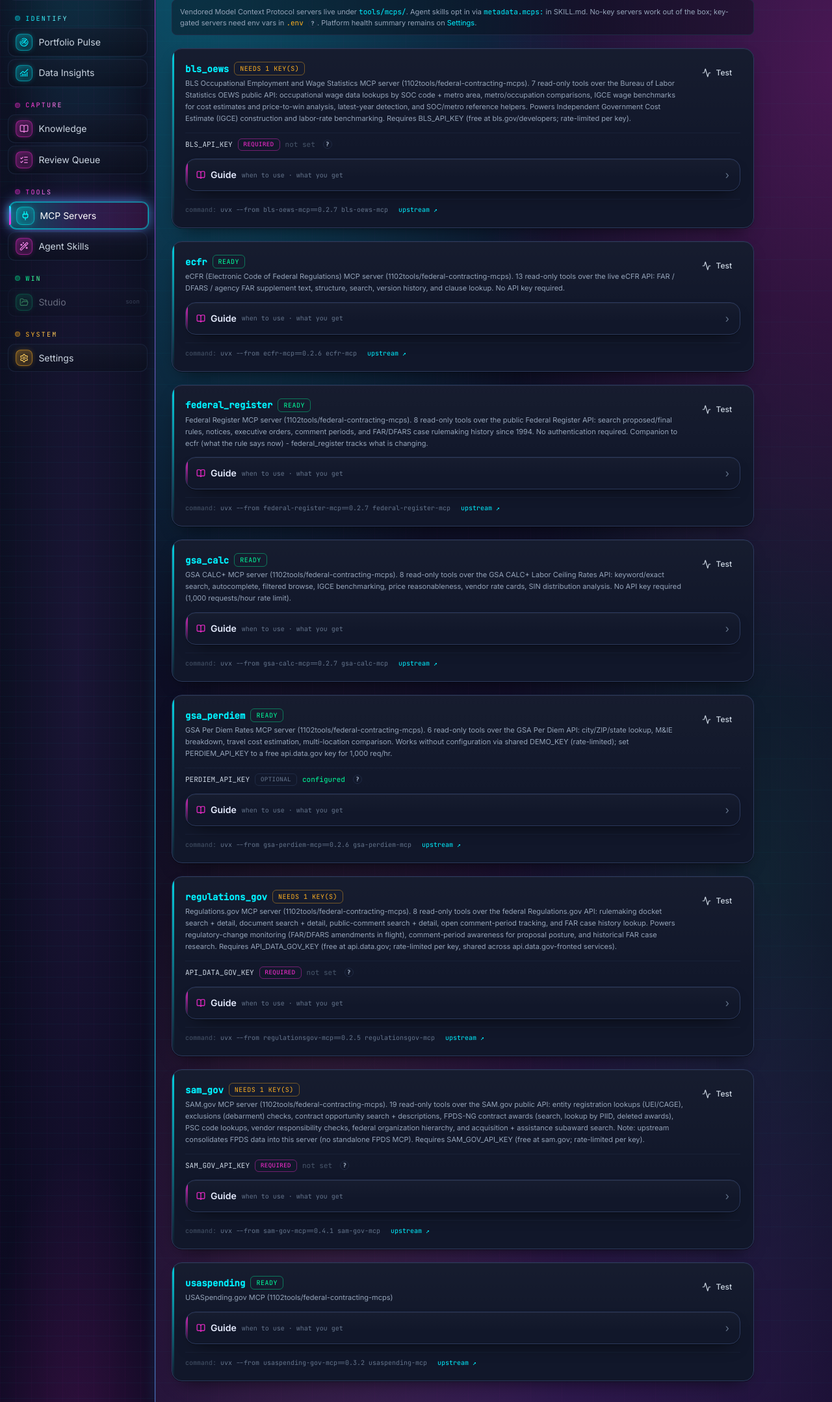
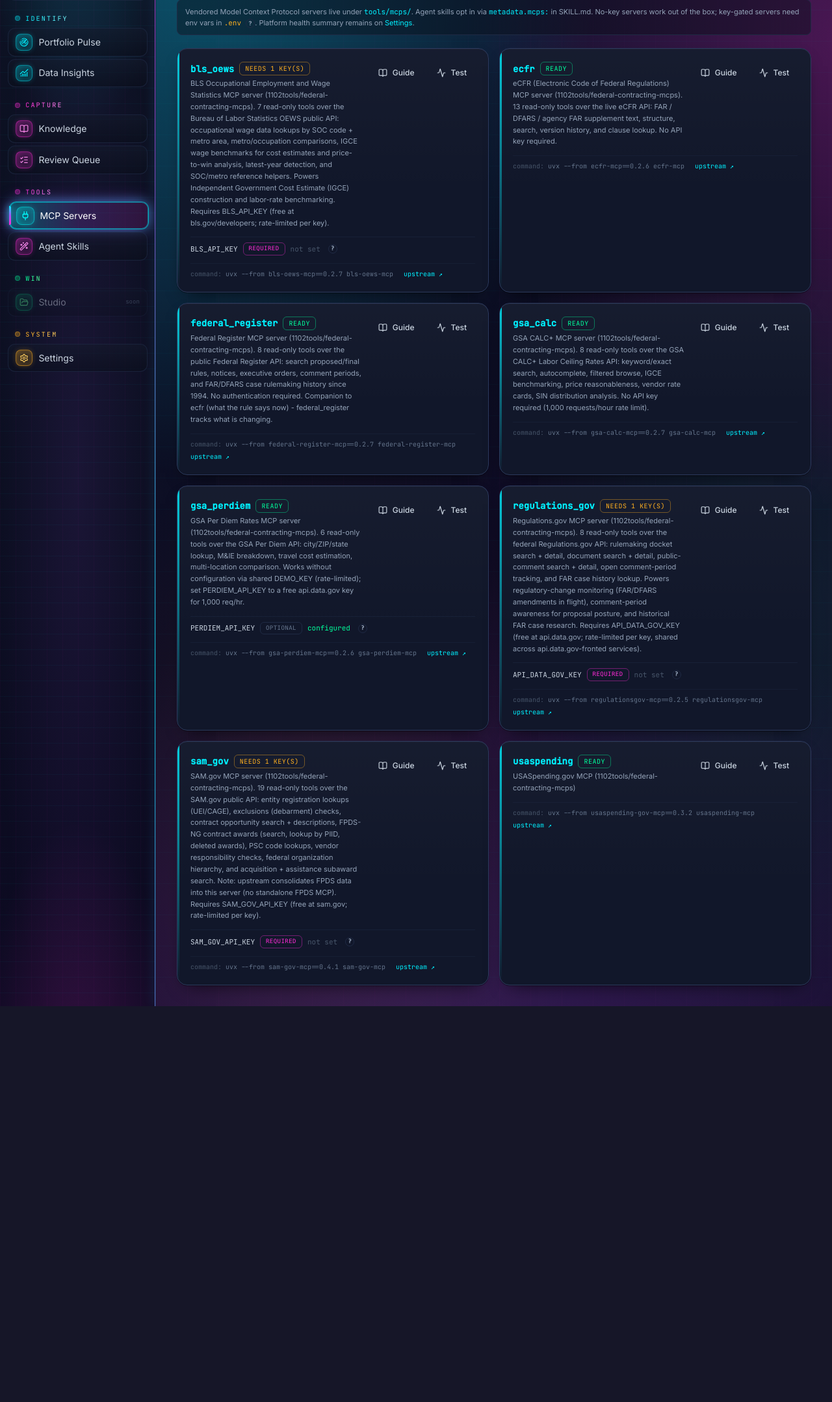
Before and after one commit to BdM-15/ariadne-capform, a FastAPI app: page /tools/mcp in a window 1280 px wide. Shown: the part 137-2294 px from the top of the page at 65% size. After the commit the page ends 1685 px from the top, so only its background shows below. Run offline with FastAPI, Linux system fonts and the light colour scheme; some libraries are stand-ins or nearby versions.

Commit message:
fix(ui): MCP guides in modal + left-aligned full-width pages

```diff
--- a/backend/src/thread/ui/static/styles/thread.css
+++ b/backend/src/thread/ui/static/styles/thread.css
@@ -19,6 +19,34 @@
 .app-canvas-inner {
   position: relative;
   z-index: 1;
+}
+
+/* Left-aligned full-width page content (Theseus settings pattern — not centered column) */
+.page-content {
+  width: 100%;
+  max-width: none;
+  margin: 0;
+  text-align: left;
+}
+
+/* Native <dialog> guide modals (RFP Intel briefing pattern) */
+.guide-modal {
+  border: none;
+  padding: 0;
+  margin: auto;
+  background: transparent;
+  max-width: 42rem;
+  width: calc(100% - 2rem);
+}
+
+.guide-modal::backdrop {
+  background: rgba(5, 7, 13, 0.85);
+  backdrop-filter: blur(6px);
+  -webkit-backdrop-filter: blur(6px);
+}
+
+.guide-modal .modal-canvas {
+  margin: 0;
 }
 
 /* Per-page top bar — workspace tabs, drill-down, refresh. Not global app nav. */
--- a/backend/src/thread/ui/templates/base.html
+++ b/backend/src/thread/ui/templates/base.html
@@ -57,7 +57,7 @@
       <div class="app-main flex flex-col flex-1 min-w-0 min-h-0">
         {% block page_header %}{% endblock %}
         <main class="app-canvas panel-canvas flex-1 overflow-y-auto min-h-0">
-          <div class="app-canvas-inner max-w-6xl mx-auto px-6 py-8 w-full">
+          <div class="app-canvas-inner page-content px-8 py-8 w-full min-w-0">
             {% block content %}{% endblock %}
           </div>
         </main>
@@ -68,8 +68,34 @@
       function initLucide() {
         if (window.lucide) window.lucide.createIcons();
       }
-      document.addEventListener("DOMContentLoaded", initLucide);
-      document.body.addEventListener("htmx:afterSwap", initLucide);
+      function openGuideDialog(id) {
+        const el = document.getElementById(id);
+        if (el && typeof el.showModal === "function") {
+          el.showModal();
+          initLucide();
+        }
+      }
+      function closeGuideDialog(id) {
+        const el = document.getElementById(id);
+        if (el && typeof el.close === "function") el.close();
+      }
+      function initGuideDialogs() {
+        document.querySelectorAll("dialog.guide-modal").forEach((dialog) => {
+          if (dialog.dataset.guideBound) return;
+          dialog.dataset.guideBound = "1";
+          dialog.addEventListener("click", (e) => {
+            if (e.target === dialog) dialog.close();
+          });
+        });
+      }
+      document.addEventListener("DOMContentLoaded", () => {
+        initLucide();
+        initGuideDialogs();
+      });
+      document.body.addEventListener("htmx:afterSwap", () => {
+        initLucide();
+        initGuideDialogs();
+      });
     </script>
   </body>
 </html>
--- /dev/null
+++ b/backend/src/thread/ui/templates/partials/mcp_guide_dialog.html
@@ -0,0 +1,52 @@
+{# One <dialog> per MCP server — opened via showModal() from card Guide button #}
+<dialog id="guide-{{ server.id }}" class="guide-modal" aria-labelledby="guide-title-{{ server.id }}">
+  <div class="modal-canvas rounded-2xl overflow-hidden flex flex-col max-h-[85vh] border border-neon-cyan/30 w-full">
+    <div class="px-5 py-4 glass-section-bar flex items-center justify-between shrink-0">
+      <div class="min-w-0">
+        <h3 id="guide-title-{{ server.id }}" class="font-semibold flex items-center gap-2 text-neon-cyan">
+          <i data-lucide="book-open" class="w-4 h-4 shrink-0"></i>
+          <span class="truncate">{{ server.id }} Guide</span>
+        </h3>
+        <p class="text-xs text-slate-500 mt-0.5">
+          When to run · what you get · how optional context changes the run
+        </p>
+      </div>
+      <button type="button" class="btn btn-ghost text-slate-500 shrink-0" onclick="closeGuideDialog('guide-{{ server.id }}')" title="Close (Esc)">
+        <i data-lucide="x" class="w-4 h-4"></i>
+      </button>
+    </div>
+    <div class="tuning-guide-body overflow-y-auto p-5 space-y-5 text-sm">
+      <div class="settings-tip-box">
+        <strong class="text-slate-300">Purpose:</strong>
+        <span class="text-slate-400">{{ server.guide.purpose }}</span>
+      </div>
+      <section>
+        <h4 class="tuning-guide-h">When to run</h4>
+        <p class="text-slate-400 leading-relaxed">{{ server.guide.when }}</p>
+      </section>
+      <section>
+        <h4 class="tuning-guide-h">What you get</h4>
+        <p class="text-slate-400 leading-relaxed">{{ server.guide.output }}</p>
+      </section>
+      <section>
+        <h4 class="tuning-guide-h">Optional context — impact</h4>
+        <p class="text-slate-400 leading-relaxed">{{ server.guide.context_impact }}</p>
+      </section>
+      {% if server.guide.tips %}
+      <section>
+        <h4 class="tuning-guide-h">Tips</h4>
+        <ul class="tuning-guide-list text-slate-400">
+          {% for tip in server.guide.tips %}
+          <li>{{ tip }}</li>
+          {% endfor %}
+        </ul>
+      </section>
+      {% endif %}
+    </div>
+    <div class="px-5 py-3 border-t border-edge flex justify-end shrink-0 bg-ink-900/40">
+      <button type="button" class="btn btn-primary text-xs" onclick="closeGuideDialog('guide-{{ server.id }}')">
+        Got it
+      </button>
+    </div>
+  </div>
+</dialog>
--- a/backend/src/thread/ui/templates/settings.html
+++ b/backend/src/thread/ui/templates/settings.html
@@ -12,7 +12,7 @@
 </header>
 {% endblock %}
 {% block content %}
-<div class="space-y-5 max-w-3xl">
+<div class="page-content space-y-5">
   <p class="text-sm text-slate-400">
     Platform health and startup flags — wired from <span class="font-mono text-slate-500">/api/health</span> and intel migration.
     MCP catalog and skill discovery live under
--- a/backend/src/thread/ui/templates/tools_mcp.html
+++ b/backend/src/thread/ui/templates/tools_mcp.html
@@ -12,7 +12,7 @@
 </header>
 {% endblock %}
 {% block content %}
-<div class="space-y-5 max-w-4xl">
+<div class="page-content space-y-5">
   <div class="settings-tip-box">
     Vendored Model Context Protocol servers live under
     <code class="text-neon-cyan font-mono">tools/mcps/</code>.
@@ -30,6 +30,7 @@
   </div>
   {% endif %}
 
+  <div class="grid grid-cols-1 xl:grid-cols-2 gap-4">
     {% for s in mcp.servers %}
     <div class="card card-accent accent-cyan overflow-hidden">
       <div class="p-5 space-y-3">
@@ -42,11 +43,23 @@
                 {% if s.configured %}ready{% else %}needs {{ s.missing_env|length }} key(s){% endif %}
               </span>
             </div>
-          <p class="text-[11px] text-slate-400 leading-relaxed max-w-3xl">{{ s.description }}</p>
+            <p class="text-[11px] text-slate-400 leading-relaxed">{{ s.description }}</p>
           </div>
-        <button type="button" class="btn btn-ghost text-xs shrink-0" disabled title="Phase 12k — handshake test">
-          <i data-lucide="activity" class="w-3.5 h-3.5"></i> Test
+          <div class="flex items-center gap-2 shrink-0">
+            <button
+              type="button"
+              class="btn btn-ghost text-xs"
+              onclick="openGuideDialog('guide-{{ s.id }}')"
+              title="Guide for this MCP server"
+            >
+              <i data-lucide="book-open" class="w-3.5 h-3.5"></i>
+              Guide
             </button>
+            <button type="button" class="btn btn-ghost text-xs" disabled title="Phase 12k — handshake test">
+              <i data-lucide="activity" class="w-3.5 h-3.5"></i>
+              Test
+            </button>
+          </div>
         </div>
 
         {% if s.env_fields|length > 0 %}
@@ -67,45 +80,6 @@
         </div>
         {% endif %}
 
-      <details class="acc accent-magenta mt-2">
-        <summary class="!py-3 !px-4">
-          <div class="flex items-center gap-2">
-            <i data-lucide="book-open" class="w-3.5 h-3.5 text-neon-magenta"></i>
-            <span class="font-semibold text-sm">Guide</span>
-            <span class="text-[10px] font-mono text-slate-500">when to use · what you get</span>
-          </div>
-          <span class="acc-chevron">›</span>
-        </summary>
-        <div class="acc-body tuning-guide-body space-y-4">
-          <section>
-            <h4 class="tuning-guide-h">Purpose</h4>
-            <p>{{ s.guide.purpose }}</p>
-          </section>
-          <section>
-            <h4 class="tuning-guide-h">When to run</h4>
-            <p>{{ s.guide.when }}</p>
-          </section>
-          <section>
-            <h4 class="tuning-guide-h">What you get</h4>
-            <p>{{ s.guide.output }}</p>
-          </section>
-          <section>
-            <h4 class="tuning-guide-h">Keys &amp; context</h4>
-            <p>{{ s.guide.context_impact }}</p>
-          </section>
-          {% if s.guide.tips %}
-          <section>
-            <h4 class="tuning-guide-h">Tips</h4>
-            <ul class="tuning-guide-list">
-              {% for tip in s.guide.tips %}
-              <li>{{ tip }}</li>
-              {% endfor %}
-            </ul>
-          </section>
-          {% endif %}
-        </div>
-      </details>
-
         <div class="text-[10px] font-mono text-slate-600 flex flex-wrap gap-x-4 gap-y-1 pt-2 border-t border-edge/40">
           {% if s.command %}
           <span>command: <code class="text-slate-500">{{ s.command }}</code></span>
@@ -118,4 +92,10 @@
     </div>
     {% endfor %}
   </div>
+</div>
+
+{% for s in mcp.servers %}
+{% set server = s %}
+{% include "partials/mcp_guide_dialog.html" %}
+{% endfor %}
 {% endblock %}
--- a/backend/src/thread/ui/templates/tools_skills.html
+++ b/backend/src/thread/ui/templates/tools_skills.html
@@ -12,7 +12,7 @@
 </header>
 {% endblock %}
 {% block content %}
-<div class="space-y-5 max-w-4xl">
+<div class="page-content space-y-5">
   <div class="settings-tip-box">
     Skills are markdown packages under
     <code class="text-neon-cyan font-mono">skills/</code>
@@ -27,7 +27,7 @@
   <p class="text-sm text-slate-500 italic font-mono">No skills discovered in {{ skills.skills_root }}.</p>
   {% endif %}
 
-  <div class="grid grid-cols-1 md:grid-cols-2 gap-4">
+  <div class="grid grid-cols-1 md:grid-cols-2 2xl:grid-cols-3 gap-4">
     {% for skill in skills.skills %}
     <div class="card card-accent card-hover accent-magenta p-5">
       <div class="flex items-start justify-between gap-3">
```
Also changed, not shown: backend/tests/test_ui_nav.py (+4 -1 lines). Lines whose indentation alone changed are shown as unchanged.
